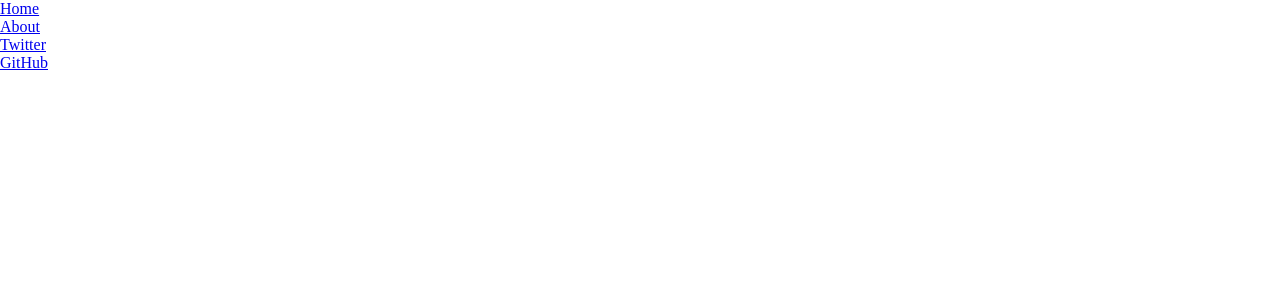
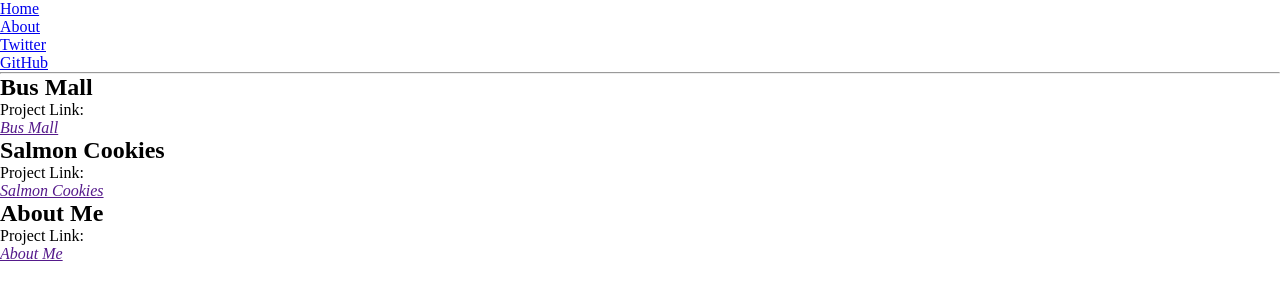
Before and after one commit to ElDocWho/Portfolio, a plain HTML site: page index.html in a window 1280 px wide. Drawn offline with nearby package versions, Linux system fonts and the light colour scheme.

Commit message:
rendering to DOM

```diff
--- a/app.js
+++ b/app.js
@@ -2,22 +2,29 @@
 
 var projects = [];
 
-function PortfolioProjects (projectName, projectUrl, projectDescription ){
-  this.projectName = projectName;
-  this.projectURL = projectUrl;
-  this.projectDescription = projectDescription;
+function PortfolioProjects (rawDataObject){
+  this.projectName = rawDataObject.projectName;
+  this.projectURL = rawDataObject.projectURL;
+  this.projectDescription = rawDataObject.projectDescription;
 }
 
 PortfolioProjects.prototype.toHtml = function() {
-  var $newProject = $('.template').clone();
-  console.log($newProject);
-  console.log('working');
+  var $newProject = $('project.template').clone();
   $($newProject).removeClass('template');
-  $newProject.find('address a').html(this.author).attr(this.authorUrl);
-  $newProject.find('h1').html(this.title);
-  $newProject.find('.project-desc').html(this.body);
-
-  $newProject.find('time').html('about ' + parseInt((new Date() - new Date(this.publishedOn)) / 60 / 60 / 24 / 1000) + ' days ago');
-  $newProject.append('<hr>');
+  $newProject.find('address a').html(this.projectName).attr(this.projectURL);
+  $newProject.find('h1').html(this.projectName);
+  $newProject.find('.project-desc').html(this.projectDescription);
   return $newProject;
 };
+
+rawData.sort(function(a,b) {
+  return (new Date(b.publishedOn)) - (new Date(a.publishedOn));
+});
+
+rawData.forEach(function(projectObject) {
+  projects.push(new PortfolioProjects(projectObject));
+});
+projects.forEach(function(project) {
+  $('#projects').append(project.toHtml());
+  console.log(project.toHtml());
+});
--- a/data.js
+++ b/data.js
@@ -1,17 +1,17 @@
 var rawData = [
   {
-    projectName: 'place Holder',
-    projectURL: 'place Holder',
+    projectName: 'Bus Mall',
+    projectURL: 'https://github.com/ElDocWho/bus-mall1',
+    projectDescription: 'Selection of product'
+  },
+  {
+    projectName: 'Salmon Cookies',
+    projectURL: 'https://github.com/ElDocWho/cookie-stand1',
     projectDescription: 'place Holder'
   },
   {
-    projectName: 'place Holder',
-    projectURL: 'place Holder',
-    projectDescription: 'place Holder'
-  },
-  {
-    projectName: 'place Holder',
-    projectURL: 'place Holder',
+    projectName: 'About Me',
+    projectURL: 'https://github.com/ElDocWho/lab-02-about-me',
     projectDescription: 'place Holder'
   }];
-console.log('works datajs');
+console.log(rawData);
--- a/index.html
+++ b/index.html
@@ -18,17 +18,22 @@
           <li><a href="http://github.com/brookr" target="_blank" class="icon-github"> GitHub</a></li>
         </ul>
     </nav>
-    <section class="template">
-      <h1>Project Name</h1>
-        <div class="byline">
-          <address><a href="">Project Repository</a></address>
-          Published <time pubdate datetime="2000-01-01">Publish Time</time>
-        </div>
-      <section class="project-desc"></section>
+    <hr>
+    <main>
+    <section id="projects">
+      <project class="template">
+        <header>
+          <h1>Project Name</h1>
+          <div class="projectLink">
+            Project Link: <address><a href="">Project</a></address>
+          </div>
+        </header>
+        <section class=".project-desc"></section>
+      </project>
     </section>
-
+  </main>
     <script src="https://ajax.googleapis.com/ajax/libs/jquery/3.2.1/jquery.min.js"></script>
+    <script type="text/javascript" src="data.js"></script>
     <script type="text/javascript" src="app.js"></script>
-    <script type="text/javascript" src="data.js"></script>
   </body>
 </html>
```
